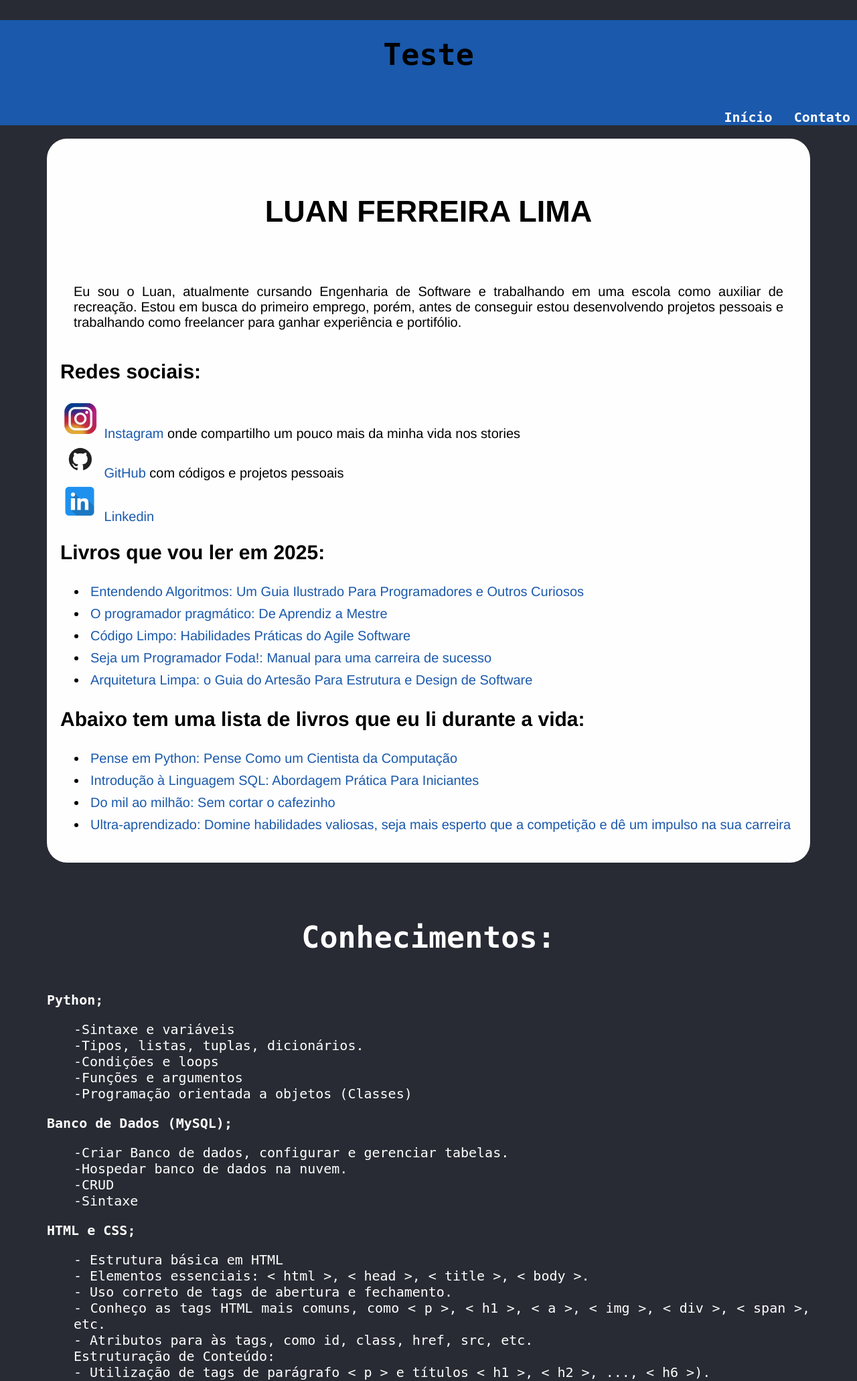
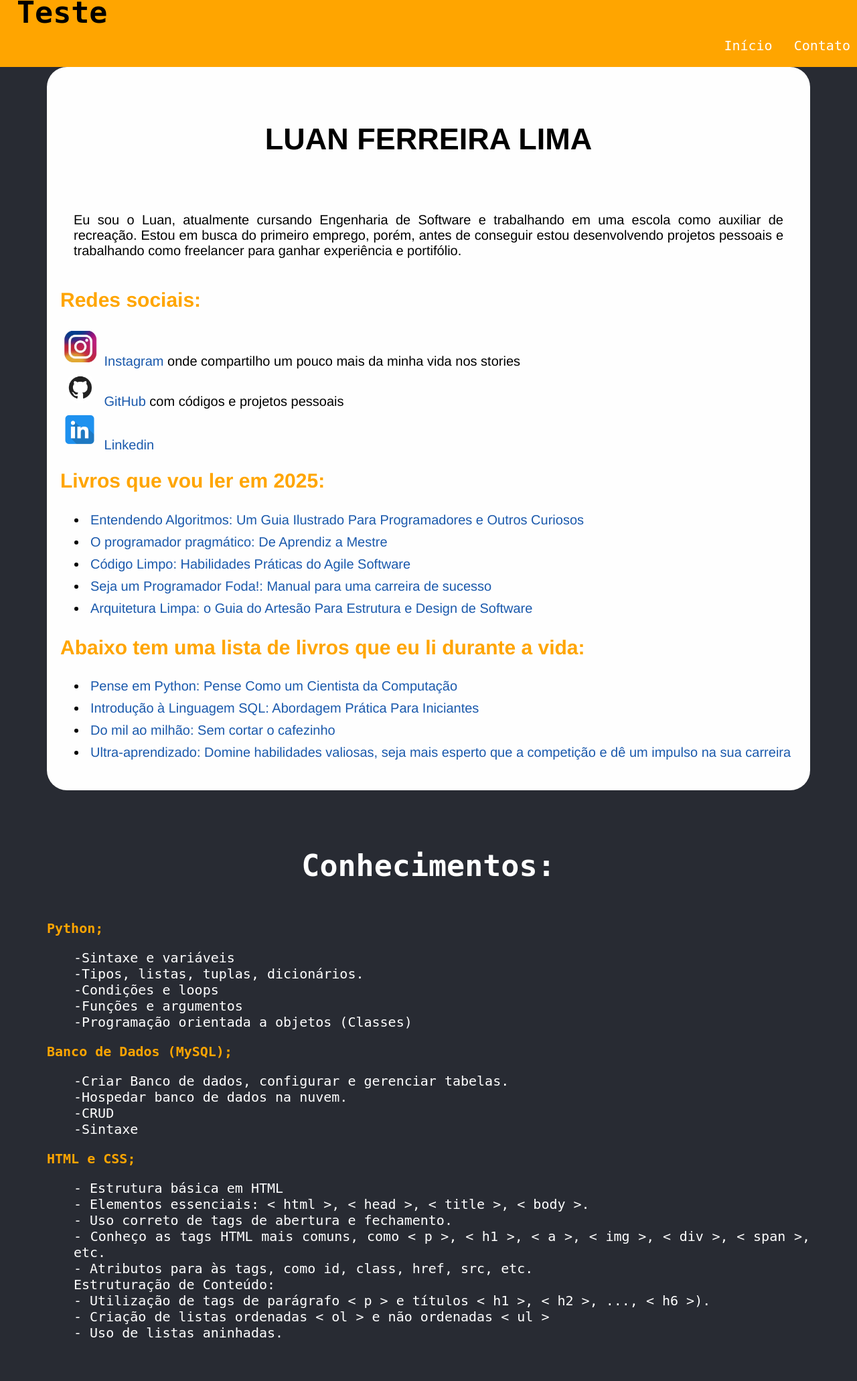
Before and after one commit to Luan280/Site_Flask, a Flask app: page / in a window 1280 px wide. Shown: the top 2062 px of the page at 67% size. Run offline with Flask 3, Linux system fonts and the light colour scheme.

Commit message:
Update no estilo.CSS

```diff
--- a/static/estilo.css
+++ b/static/estilo.css
@@ -2,25 +2,27 @@
   font-size: 20px;
 }
 header{
-  background-color: #1a59ac;
+  background-color: orange;
+  margin: auto;
+  display: flex;
+  height: 100px;
+  align-items: end;
+  justify-content: space-between; /* espaço igual entre elementos */
 }
+
 header h1{
 color: black;
 }
 
 header ul li a{
   color: white;
-  text-decoration: none;
+  text-decoration: none;auto
   font-weight: bold;
 }
 
-nav ul li {
+nav ul li{
   display: inline;
   margin: 10px;
-}
-
-nav {
-  text-align: right;
 }
 
 nav ul li a:hover {
@@ -44,8 +46,8 @@
 main a:hover{
 text-decoration: underline  ;
 }
-main h1 h2 h3{
-  color: #3c4258;
+main h2, h3{
+  color: orange;
 }
 
 .imagens img {
```
